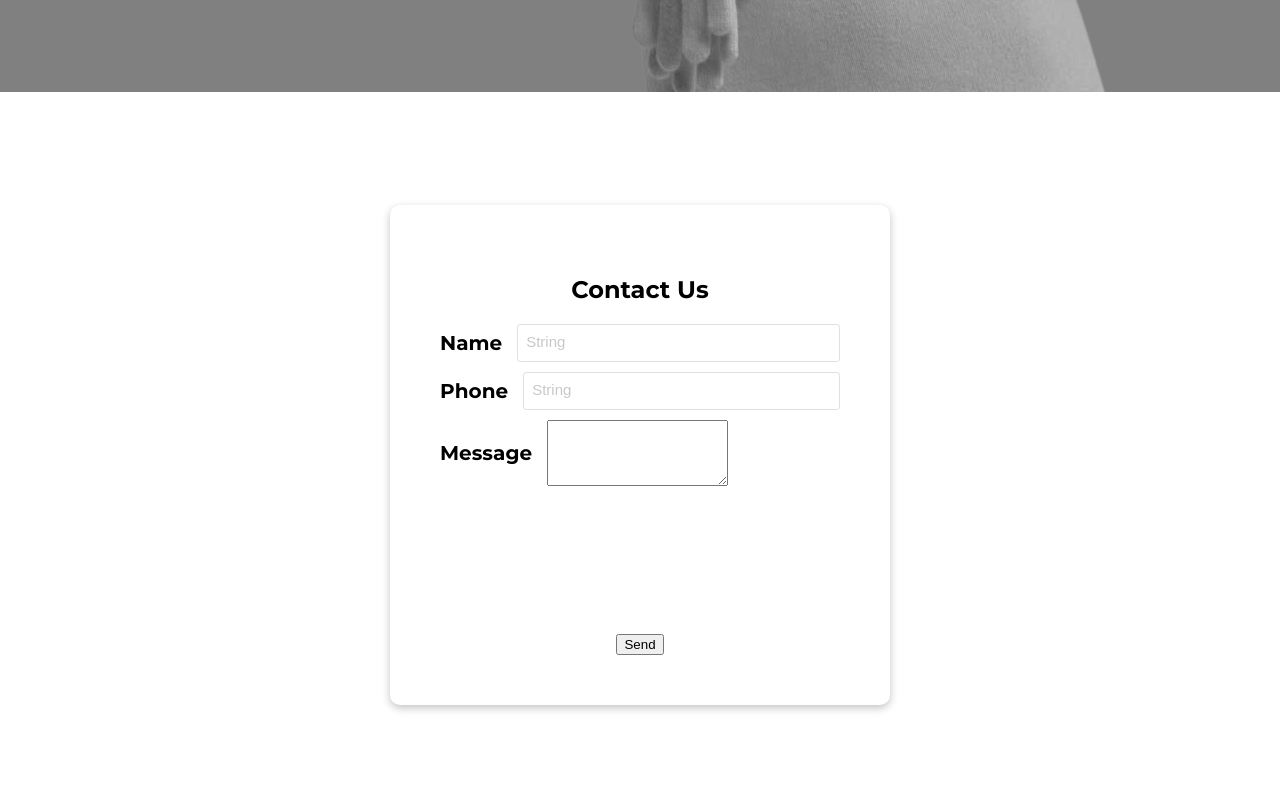
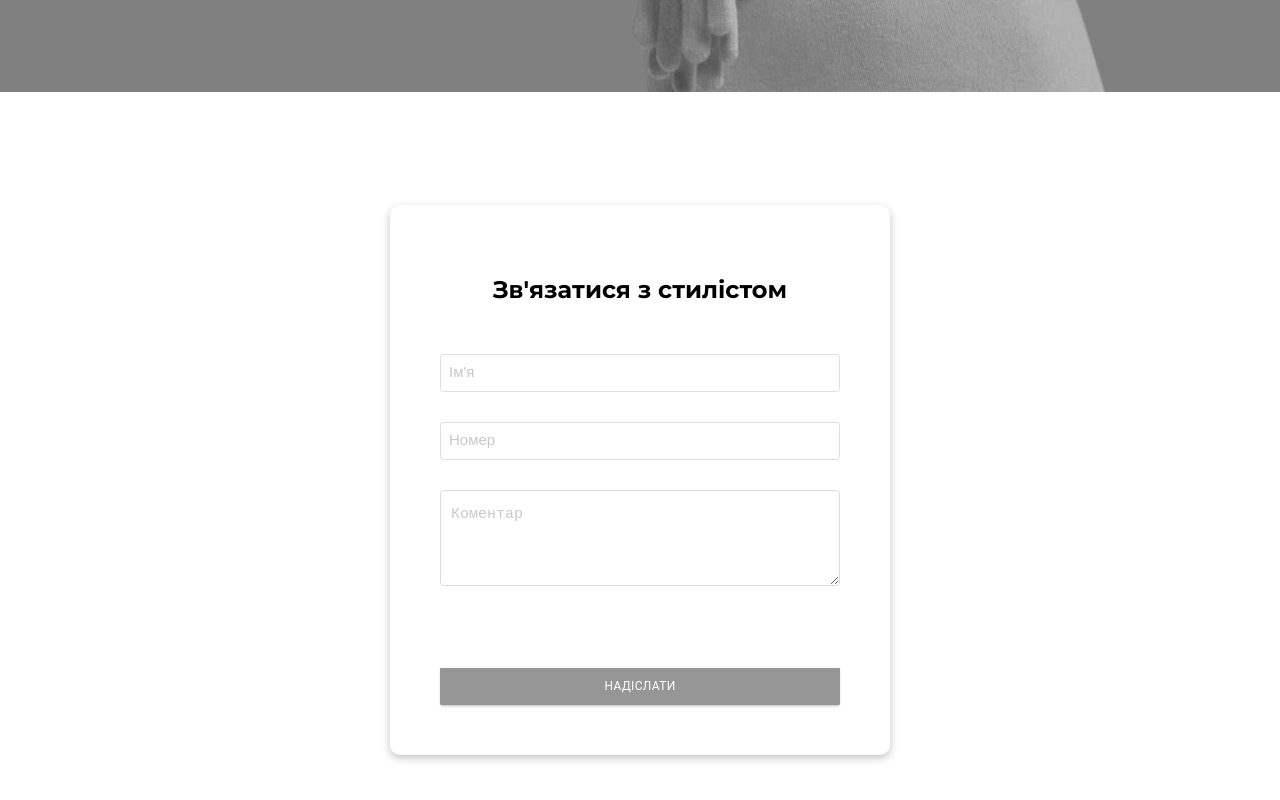
Before and after one commit to Tolik9924/SELECTION_SERVICES, a React (Vite) app: page / in a window 1280 px wide. Shown: the part 7395-8195 px from the top of the page. Built offline with nearby package versions, Linux system fonts and the light colour scheme.

Commit message:
make form

```diff
--- /dev/null
+++ b/src/ui-components/ButtonForm/ButtonForm.tsx
@@ -0,0 +1,54 @@
+import { forwardRef, ReactNode, MouseEvent } from "react";
+import {
+  Size,
+  SizeType,
+  Variant,
+  VariantType,
+} from "../../shared/services/parameters/parameters";
+import { classes } from "../../shared/utils";
+
+import styles from "./buttonForm.module.css";
+
+type Ref = HTMLButtonElement;
+type Props = {
+  children: ReactNode;
+  size?: SizeType;
+  variant?: VariantType;
+  fullWidth?: boolean;
+  elementType?: "button" | "a";
+  type?: "button" | "submit" | "reset";
+  disabled: boolean;
+  onclick: (e: MouseEvent<HTMLElement>) => void;
+};
+
+export const ButtonForm = forwardRef<Ref, Props>(function Button(props, ref) {
+  const {
+    elementType: ElementType = "button",
+    children,
+    size = "m",
+    variant = "primary",
+    fullWidth = true,
+    type = "button",
+    disabled = false,
+    onclick,
+    ...rest
+  } = props;
+
+  return (
+    <ElementType
+      className={classes(styles.button, {
+        [styles[Size[size]]]: !!size,
+        [styles[Variant[variant]]]: !!variant,
+        [styles.fullWidth]: fullWidth,
+      })}
+      onClick={onclick}
+      {...rest}
+      type={type}
+      disabled={disabled}
+      // @ts-expect-error - ref should refer to the same type of element as ElementType
+      ref={ref}
+    >
+      {children}
+    </ElementType>
+  );
+});
--- /dev/null
+++ b/src/ui-components/ButtonForm/buttonForm.module.css
@@ -0,0 +1,111 @@
+.button{
+  display: inline-flex;
+  -webkit-box-align: center;
+  align-items: center;
+  -webkit-box-pack: center;
+  justify-content: center;
+  position: relative;
+  box-sizing: border-box;
+  -webkit-tap-highlight-color: transparent;
+  outline: 0px;
+  cursor: pointer;
+  user-select: none;
+  vertical-align: middle;
+  appearance: none;
+  text-decoration: none;
+  font-family: var(--roboto-sans-serif);
+  border-radius: 1px;
+  letter-spacing: 0.02857em;
+}
+
+button:disabled {
+  cursor: not-allowed;    /* Visual cue */
+  opacity: 0.5;           /* Optional: dim it */
+}
+
+.button:hover {
+  -webkit-text-decoration: none;
+  text-decoration: none;
+  box-shadow: var(--box-shadow-button-hover);
+}
+
+.primary{
+      border: 0px;
+      transition: var(--transition-button);
+      color: var(--color-withe-text);
+      background-color: var(--color-primary);
+      box-shadow: var(--box-shadow-button);
+}
+.primary:hover {
+  background-color: var(--color-primary-hover);
+}
+
+.secondary {
+  border: 0px;
+  background-color: transparent;
+  transition: var(--transition-button);
+  color: var(--color-withe-text);
+  background-color: var(--color-secondary);
+  box-shadow: var(--box-shadow-button);
+}
+.secondary:hover {
+  background-color: var(--color-secondary-hover);
+}
+.success{
+  border: 0px;
+  transition: var(--transition-button);
+  color: var(--color-withe-text);
+  background-color: var(--color-success);
+  box-shadow: var(--box-shadow-button);
+}
+.success:hover {
+  background-color: var(--color-success-hover);
+}
+.error{
+  border: 0px;
+  transition: var(--transition-button);
+  color: var(--color-withe-text);
+  background-color: var(--color-error);
+  box-shadow: var(--box-shadow-button);
+}
+.error:hover {
+  background-color: var(--color-error-hover);
+}
+
+.xs {
+  padding-left: 10px;
+  padding-right: 10px;
+  height:   calc(var(--custom-m-height-size) - 1px);
+  font-size:  var(--font-size-xs);
+}
+
+.s {
+  padding-left: 10px;
+  padding-right: 10px;
+  height:   calc(var(--custom-m-height-size) - 1px);
+  font-size:  var(--font-size-s);
+}
+
+ .m {
+  padding-left: 15px;
+  padding-right: 15px;
+  height:   calc(var(--custom-m-height-size) - 1px);
+  font-size:  var(--font-size-m);
+}
+
+.l {
+  padding-left: 15px;
+  padding-right: 15px;
+  height:   calc(var(--custom-m-height-size) - 1px);
+  font-size:  12px;
+}
+.xl {
+  padding-left: 20px;
+  padding-right: 20px;
+  height:   calc(var(--custom-m-height-size) - 1px);
+  font-size:  var(--font-size-xl);
+}
+
+.fullWidth {
+  width: 100%;
+}
--- a/src/ui-components/Input/Input.tsx
+++ b/src/ui-components/Input/Input.tsx
@@ -23,6 +23,7 @@ export type Props = {
   elementType?: "input";
   type?: string;
   required?: boolean;
+  pattern?: string;
 };
 
 export const Input = ({
@@ -39,6 +40,7 @@ export const Input = ({
   name,
   type,
   required,
+  pattern,
   ...rest
 }: Props) => {
   return (
@@ -64,6 +66,7 @@ export const Input = ({
         value={value}
         name={name}
         required={required}
+        pattern={pattern}
         {...rest}
       />
       {error && (
--- a/src/ui-components/Input/input.module.css
+++ b/src/ui-components/Input/input.module.css
@@ -24,10 +24,10 @@
   }
 
   &:hover {
-    border: 1px solid var(--color-primary);
+    border: 1px solid var(--color-secondary);
   }
   &:focus {
-    border: 1px solid var(--color-primary);
+    border: 1px solid var(--color-secondary);
   }
 
   &:required,
--- a/src/ui-components/connect-form/ConnectForm.tsx
+++ b/src/ui-components/connect-form/ConnectForm.tsx
@@ -2,6 +2,7 @@ import { ChangeEvent, FormEvent, useState } from "react";
 import { Input } from "../Input/Input";
 
 import styles from "./connectForm.module.css";
+import { ButtonForm } from "../ButtonForm/ButtonForm";
 
 interface FormData {
   name: string;
@@ -23,21 +24,49 @@ export const ConnectForm = () => {
     setFormData((prev) => ({ ...prev, [name]: value }));
   };
 
-  const handleSubmit = (e: FormEvent) => {
+  const handleSubmit = async (e: FormEvent) => {
     e.preventDefault();
-    console.log("Form submitted:", formData);
-    // Add API call or other submission logic here
+
+    const botToken = "5562222512:AAHwhCRMXgpzP0AVNTPWK9U2ZhOUWznlB1U";
+    const chatId = 385330221;
+    const text = `New Form Submission:\nName: ${formData.name}\nMessage: ${formData.message}\nPhone: ${formData.phone}`;
+
+    const url = `https://api.telegram.org/bot${botToken}/sendMessage`;
+
+    try {
+      const res = await fetch(url, {
+        method: "POST",
+        headers: {
+          "Content-Type": "application/json",
+        },
+        body: JSON.stringify({
+          chat_id: chatId,
+          text: text,
+        }),
+      });
+
+      const data = await res.json();
+
+      if (!res.ok) {
+        throw new Error(data.description || "Error sending message");
+      }
+    } catch (error) {
+      console.error("Telegram API error:", error);
+    }
   };
+
+  console.log("FORM DATA NAME: ", formData.name.length);
 
   return (
     <div className={styles.connectContainer}>
       <form onSubmit={handleSubmit} className={styles.form}>
-        <h2 className="text-2xl font-bold">Contact Us</h2>
+        <h2 className={styles.title}>Зв'язатися з стилістом</h2>
         <div className={styles.content}>
           <div className={styles.formItems}>
             <div className={styles.formItem}>
-              <label className={styles.label}>Name</label>
+              {/* <label className={styles.label}>Name</label> */}
               <Input
+                label="Ім'я"
                 variant="primary"
                 size="m"
                 name="name"
@@ -48,37 +77,49 @@ export const ConnectForm = () => {
               />
             </div>
             <div className={styles.formItem}>
-              <label className={styles.label}>Phone</label>
+              {/* <label className={styles.label}>Phone</label> */}
               <Input
+                label="Номер"
                 size="m"
-                type="phone"
                 name="phone"
                 value={formData.phone}
                 handleChange={handleChange}
                 fullWidth
+                error=""
                 required
               />
             </div>
 
             <div className={styles.formItem}>
-              <label className={styles.label}>Message</label>
+              {/* <label className={styles.label}>Message</label> */}
               <textarea
+                placeholder="Коментар"
                 name="message"
                 value={formData.message}
                 onChange={handleChange}
                 rows={4}
-                className="w-full border rounded-lg px-3 py-2"
+                className={styles.textarea}
                 required
               ></textarea>
             </div>
           </div>
           <div className={styles.buttonContainer}>
-            <button
+            <ButtonForm
               type="submit"
-              className="bg-blue-600 text-white px-4 py-2 rounded-lg hover:bg-blue-700 transition"
+              size="l"
+              variant="secondary"
+              onclick={handleSubmit}
+              fullWidth
+              disabled={
+                !(
+                  formData.message.length > 0 &&
+                  formData.name.length > 0 &&
+                  formData.phone.length > 0
+                )
+              }
             >
-              Send
-            </button>
+              НАДІСЛАТИ
+            </ButtonForm>
           </div>
         </div>
       </form>
--- a/src/ui-components/connect-form/connectForm.module.css
+++ b/src/ui-components/connect-form/connectForm.module.css
@@ -7,7 +7,7 @@
 
 .form {
   width: 500px;
-  height: 500px;
+  height: 550px;
   margin-top: 8%;
   display: flex;
   flex-direction: column;
@@ -22,12 +22,13 @@
   flex-direction: column;
   justify-content: space-between;
   height: 100%;
+  margin-top: 30px;
 }
 
 .formItems {
   display: flex;
   flex-direction: column;
-  gap: 10px;
+  gap: 30px;
 }
 
 .formItem {
@@ -41,3 +42,42 @@
   font-size: 20px;
   font-weight: 700;
 }
+
+.textarea {
+  display: block;
+  font-size: 14px;
+  padding: 15px 10px;
+  border: 1px solid #dadada;
+  width: 100%;
+  box-sizing: border-box;
+  border-radius: 4px;
+  transition: border-color 0.2s;
+
+  &::placeholder {
+    color: var(--grey);
+    font-size: 15px;
+  }
+
+  &:hover {
+    border: 1px solid var(--color-secondary);
+  }
+  &:focus {
+    border: 1px solid var(--color-secondary);
+  }
+}
+
+.buttonContainer {
+  width: 100%;
+}
+
+@media(max-width: 767px) {
+  .form {
+    width: 100%;
+    height: 100%;
+    padding: 30px;
+  }
+
+  .title {
+    width: 100%;
+  }
+}
```
